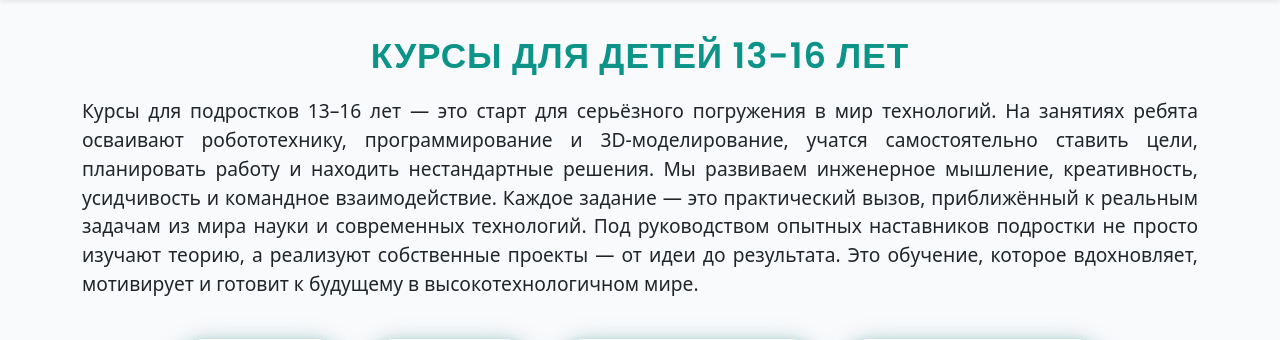
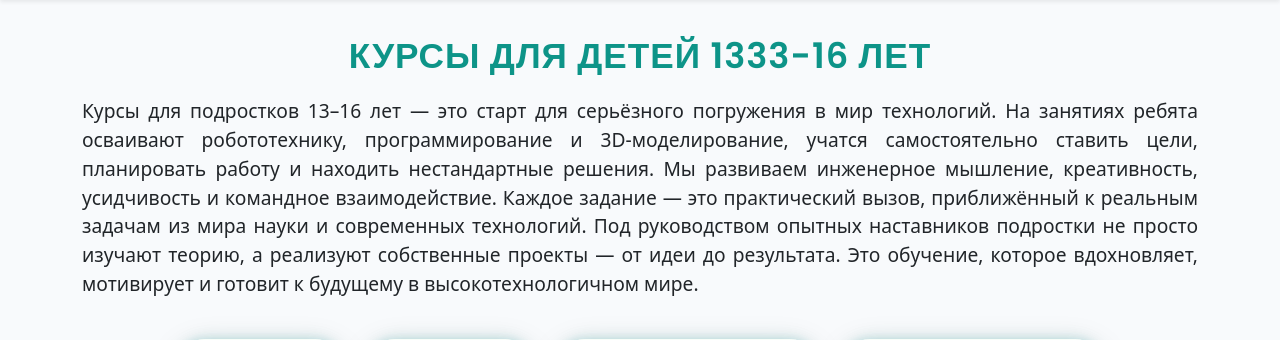
Before and after one commit to AndreiSkrypko/robototehnika_lida, a Django app: page /courses_13_16/ in a window 1280 px wide. Shown: the part 83-423 px from the top of the page. Run offline with Django 5.2, Linux system fonts and the light colour scheme; data comes from the database, SQL or seed files in the repository; some libraries are stand-ins or nearby versions.

```diff
--- a/main_app/templates/main/courses_13_16.html
+++ b/main_app/templates/main/courses_13_16.html
@@ -351,7 +351,7 @@ min-height: unset;
     <div class="row align-items-center justify-content-center" style="margin-top: 30px; margin-bottom: 20px;">
         <h2 class="text-center section-title"
             style="font-weight: 600; font-size: 2.2rem; width: 100%; max-width: 900px; margin: 0 auto;">
-            КУРСЫ ДЛЯ ДЕТЕЙ 13-16 ЛЕТ
+            КУРСЫ ДЛЯ ДЕТЕЙ 1333-16 ЛЕТ
         </h2>
     </div>
     <div class="row align-items-center justify-content-center" style="margin-top: 20px; margin-bottom: 40px;">
```
